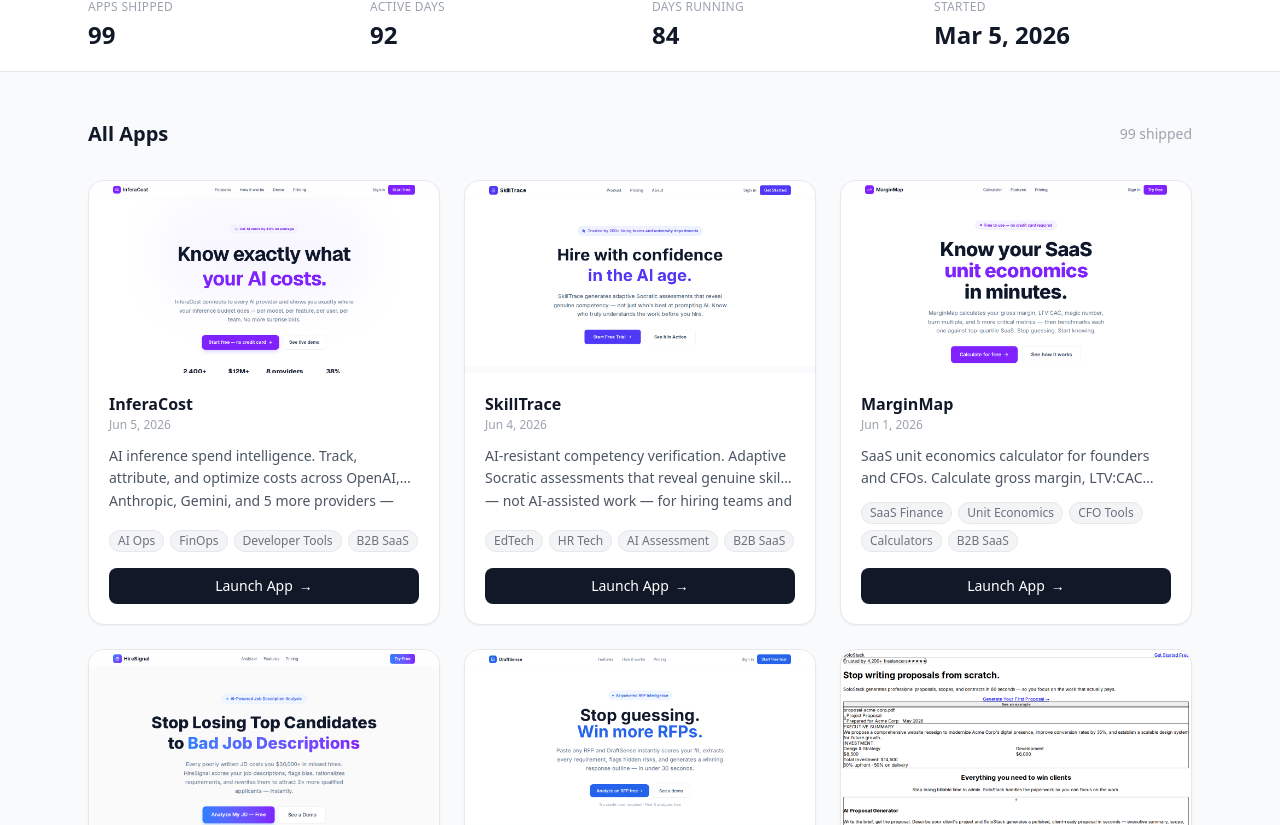
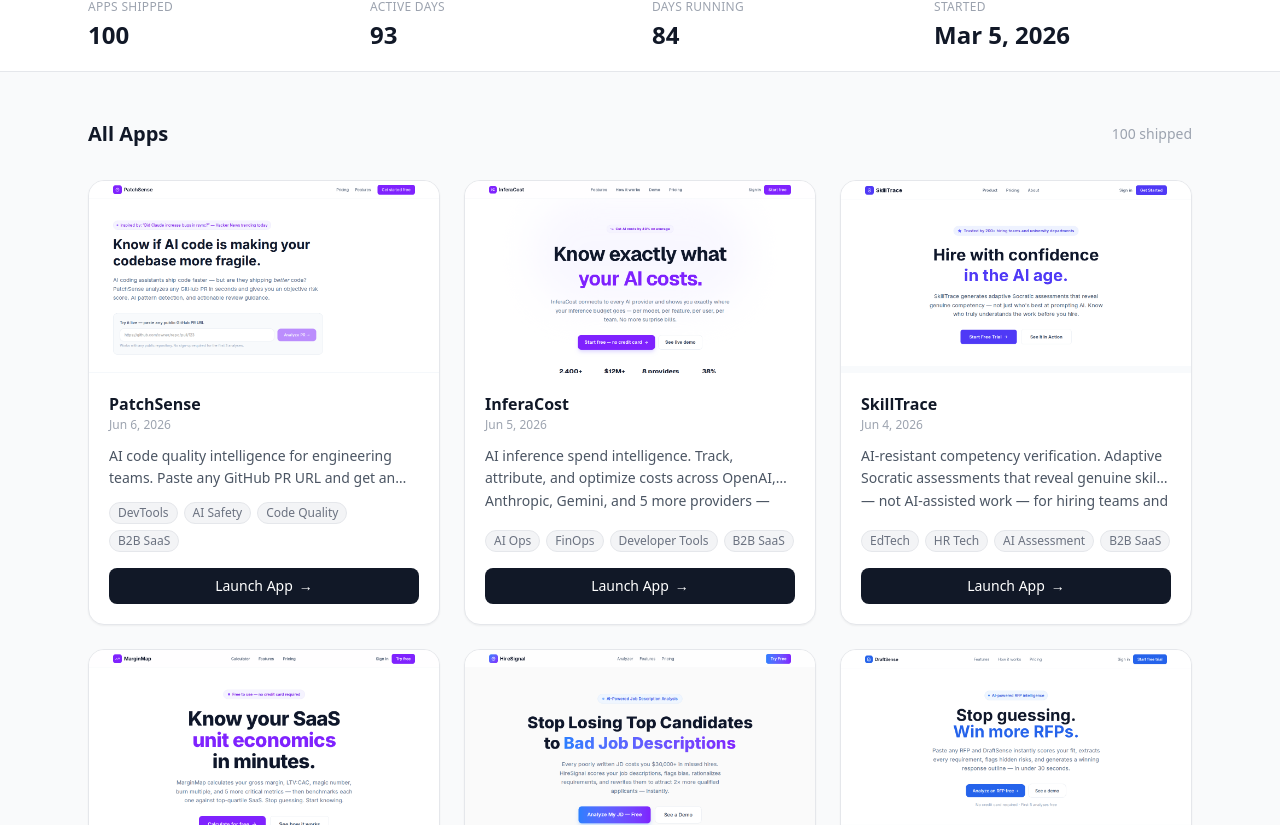
Before and after one commit to OCBuilder6/richf-labs-showcase, a Next.js app: page / in a window 1280 px wide. Shown: the part 478-1303 px from the top of the page. Built offline with nearby package versions, Linux system fonts and the light colour scheme.

Commit message:
feat: add PatchSense to showcase

```diff
--- a/src/data/apps.ts
+++ b/src/data/apps.ts
@@ -11,6 +11,17 @@
 }
 
 export const apps: App[] = [
+  {
+    id: "2026-06-06-patchsense",
+    name: "PatchSense",
+    date: "2026-06-06",
+    description: "AI code quality intelligence for engineering teams. Paste any GitHub PR URL and get an instant risk score, AI pattern detection, and review recommendations. Know if AI-generated code is making your codebase more fragile.",
+    url: "https://2026-06-06-patchsense.vercel.app",
+    repoUrl: "https://github.com/OCBuilder6/2026-06-06-patchsense",
+    tags: ["DevTools", "AI Safety", "Code Quality", "B2B SaaS"],
+    gradient: "from-violet-500 to-indigo-600",
+    screenshot: "/screenshots/2026-06-06-patchsense.png",
+  },
   {
     id: "2026-06-05-inferacost",
     name: "InferaCost",
```
Also changed, not shown: public/screenshots/2026-06-06-patchsense.png (added).
